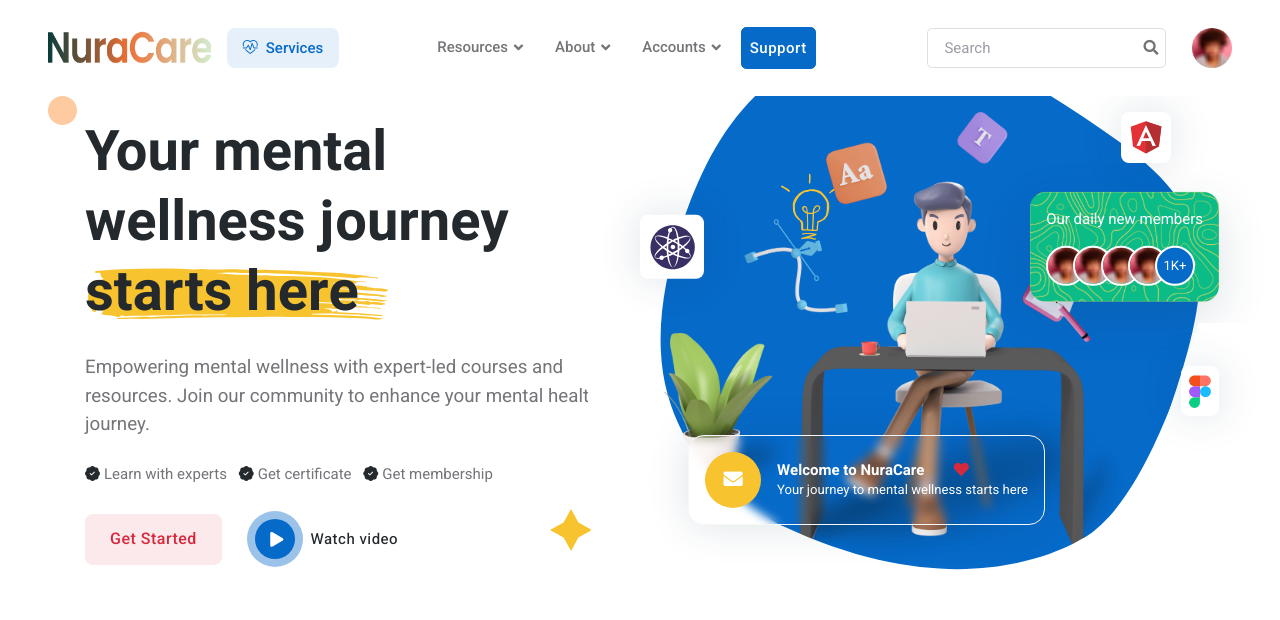
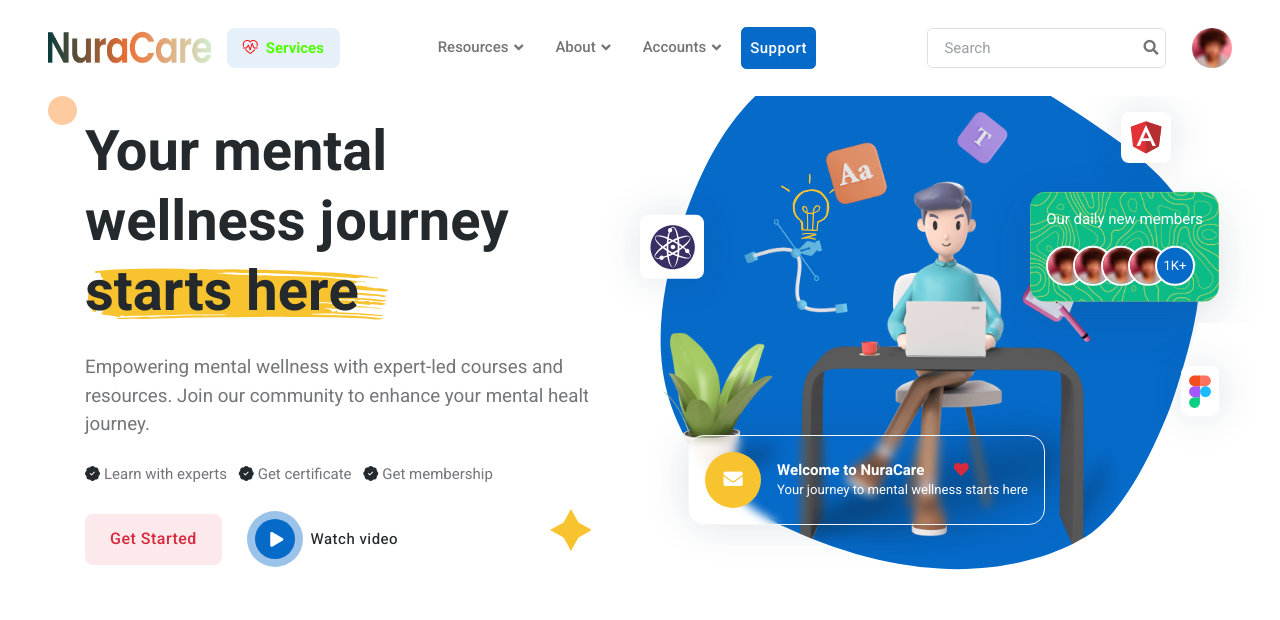
Before and after one commit to Iambahati/Test_repo, a Django app: page / in a window 1280 px wide. Shown: the top 620 px of the page. Run offline with Django 5.2, Linux system fonts and the light colour scheme; some libraries are stand-ins or nearby versions.

Commit message:
style(navbar.html): update styles for Services menu item for better visibility

```diff
--- a/src/templates/base/navbar.html
+++ b/src/templates/base/navbar.html
@@ -25,7 +25,7 @@
                 <!-- Nav item 1 Services -->
                 <li class="nav-item dropdown dropdown-menu-shadow-stacked">
                     <a class="nav-link bg-primary bg-opacity-10 rounded-3 text-primary px-3 py-3 py-xl-0" href="#" id="servicesMenu" data-bs-toggle="dropdown" aria-haspopup="true" aria-expanded="false">
-                        <i class="bi bi-heart-pulse me-2"></i><span>Services</span>
+                        <i class="bi bi-heart-pulse me-2" style="color: red;"></i><span style="font-weight: bold; color: rgb(81, 255, 0);">Services</span>
                     </a>
                     <ul class="dropdown-menu" aria-labelledby="servicesMenu">
                         <!-- Therapy Services -->
```
